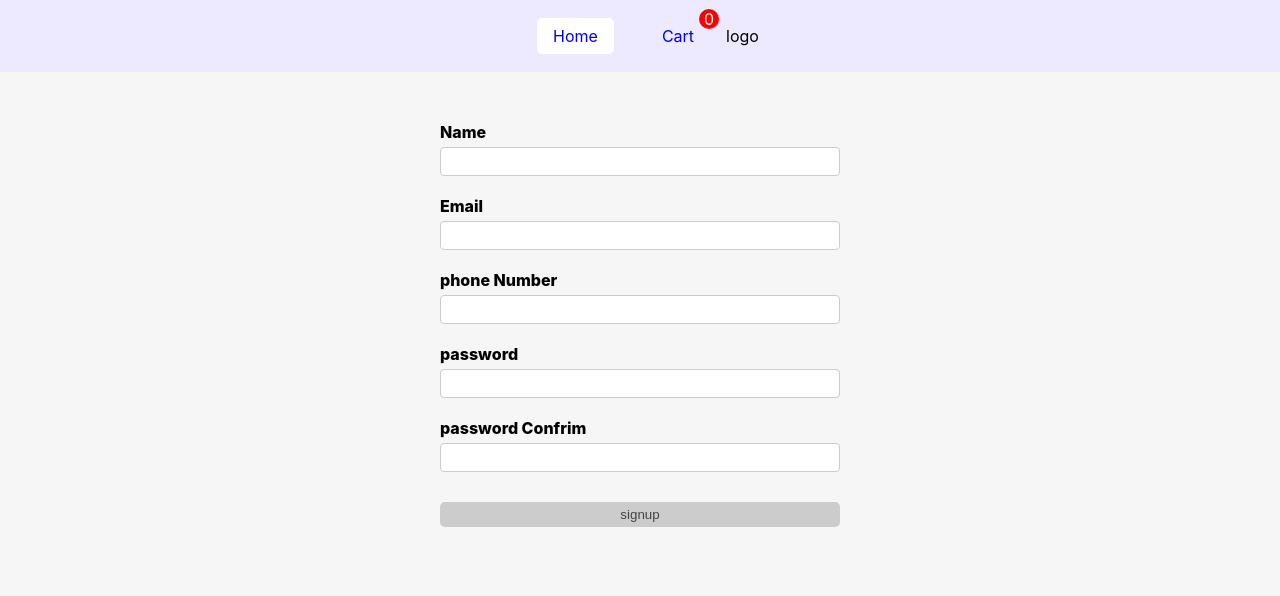
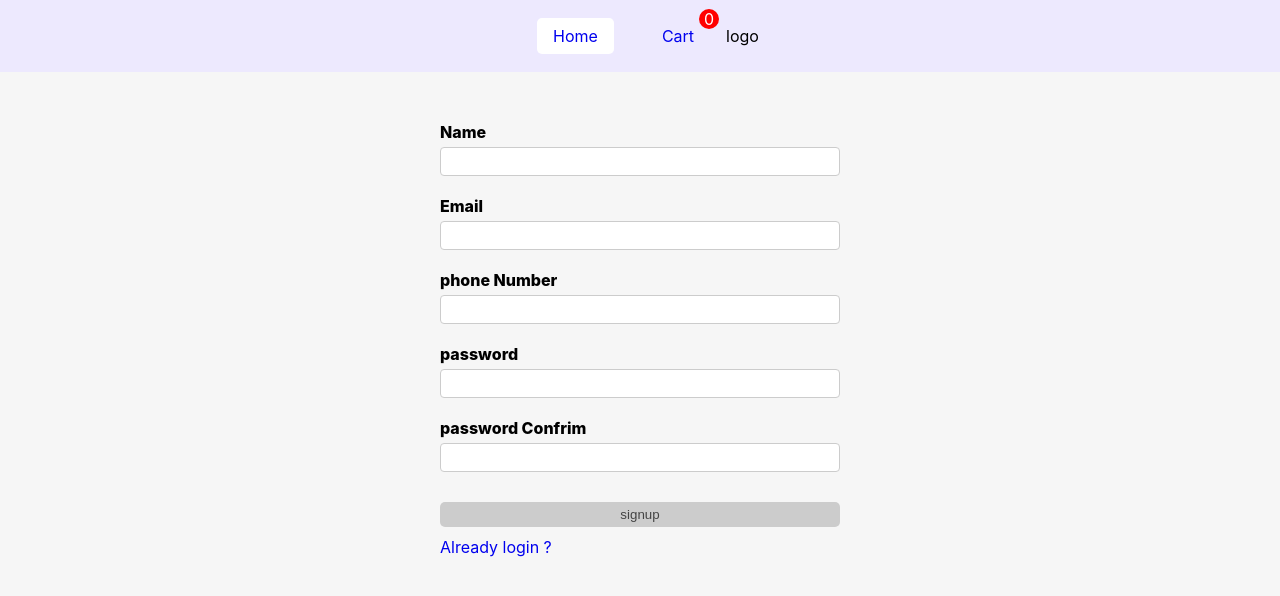
Before and after one commit to Behrooz-zendehdel/full-ecommerce-with-react, a React (Create React App) app: page /signup in a window 1280 px wide. Shown: the top 596 px of the page. Built offline with nearby package versions, Linux system fonts and the light colour scheme; the HTML template or start-up script is replaced by a standard one.

Commit message:
update page login and signup

```diff
--- a/src/components/Login/Login.js
+++ b/src/components/Login/Login.js
@@ -2,6 +2,7 @@ import { useFormik } from "formik";
 import Input from "../../common/Input";
 import * as yup from "yup";
 import "./login.css";
+import { Link } from "react-router-dom";
 
 const initialValues = {
   email: "",
@@ -30,7 +31,6 @@ const LoginForm = () => {
       <form onSubmit={formik.handleSubmit}>
         <Input formik={formik} name="email" label="Email" />
         <Input formik={formik} name="password" label="password" />
-        <span>sign up ?</span>
 
         <button
           style={{ width: "100%" }}
@@ -40,6 +40,9 @@ const LoginForm = () => {
         >
           login
         </button>
+        <Link to="/signup">
+          <p className="top">Not signup yet ?</p>
+        </Link>
       </form>
     </div>
   );
--- a/src/components/Login/login.css
+++ b/src/components/Login/login.css
@@ -2,6 +2,8 @@
   margin: 0;
   padding: 0;
   box-sizing: border-box;
+  list-style: none;
+  text-decoration: none;
 }
 .App {
   padding-top: 30px;
@@ -66,3 +68,6 @@ input:focus {
   border: 2px solid #6d28d9;
   outline: none;
 }
+p.top {
+  margin-top: 10px;
+}
--- a/src/components/signup/Signup.js
+++ b/src/components/signup/Signup.js
@@ -2,6 +2,7 @@ import { useFormik } from "formik";
 import Input from "../../common/Input";
 import * as yup from "yup";
 import "./signup.css";
+import { Link } from "react-router-dom";
 const initialValues = {
   name: "",
   email: "",
@@ -73,8 +74,11 @@ const SignupForm = () => {
           type="submit"
           disabled={!formik.isValid}
         >
-         signup
+          signup
         </button>
+        <Link to="/login">
+          <p className="top">Already login ?</p>
+        </Link>
       </form>
     </div>
   );
--- a/src/components/signup/signup.css
+++ b/src/components/signup/signup.css
@@ -65,3 +65,7 @@ input:focus {
   border: 2px solid #6d28d9;
   outline: none;
 }
+
+p.top {
+  margin-top: 10px;
+}
```
